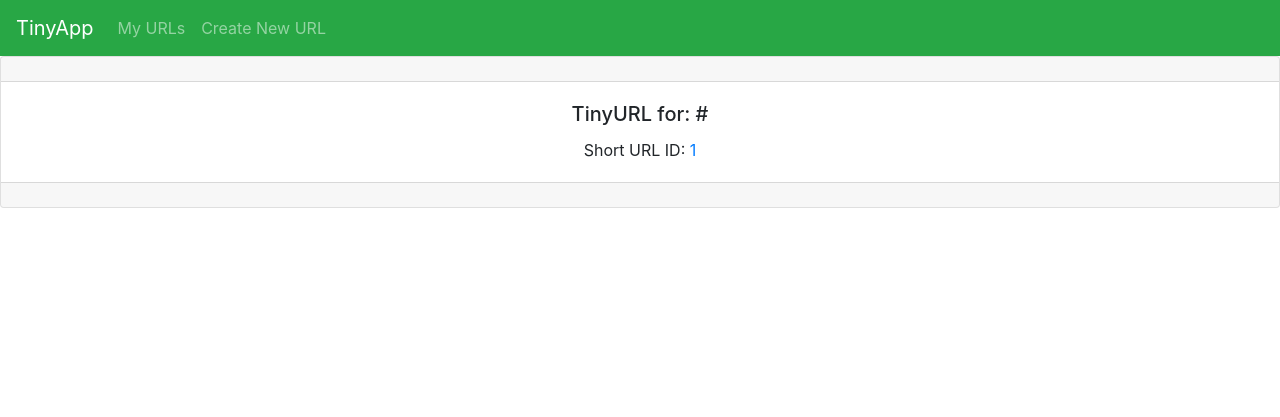
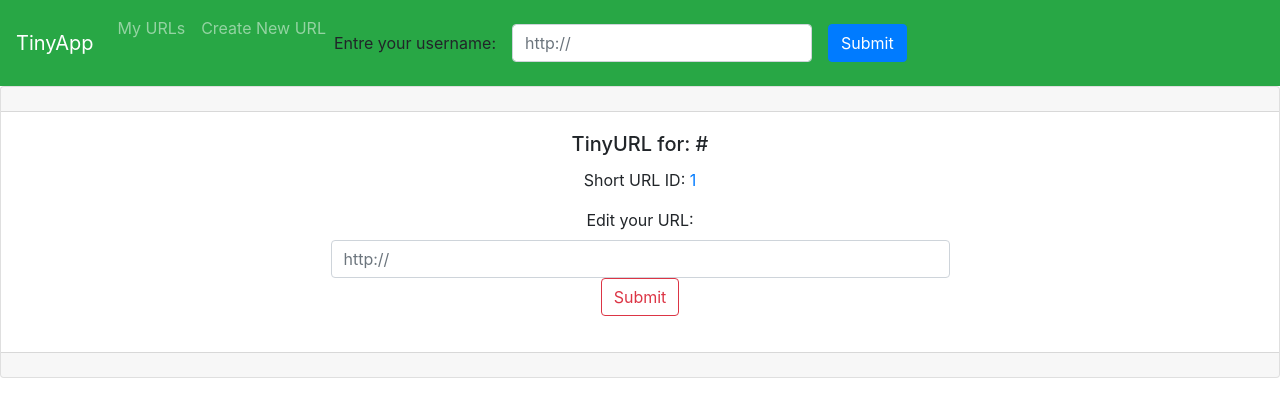
Before and after one commit to WilWadman/tinyapp, a Node server app: template views/urls_show.ejs in a window 1280 px wide. Shown: the top 417 px of the page. Run offline with Node 20, Linux system fonts and the light colour scheme; the template is opened without the code that fills it: most values are stand-ins (such as "Sample title", 1, 10 or a date in 2020); some libraries are stand-ins or nearby versions.

Commit message:
Added form to accept username submissions

```diff
--- a/express_server.js
+++ b/express_server.js
@@ -45,6 +45,15 @@ app.post("/urls/:id/delete", (req, res) =>{
   res.redirect('/urls')
 } )
 
+app.post("/urls/:id", (req, res) =>{
+ // need to access the existing id
+ // then need to update the existing id with the newly inputted updatedURL
+ urlDatabase[req.params.id] = req.body.updatedURL
+ console.log(req.params)
+ console.log(req.body)
+  res.redirect('/urls')
+})
+
 app.get("/", (req, res) => {
   res.send("Hello!");
 });
--- a/package.json
+++ b/package.json
@@ -19,6 +19,7 @@
   },
   "homepage": "https://github.com/WilWadman/tinyapp#readme",
   "dependencies": {
+    "cookie-parser": "^1.4.6",
     "ejs": "^3.1.8",
     "express": "^4.18.2"
   },
--- a/views/partials/_header.ejs
+++ b/views/partials/_header.ejs
@@ -16,6 +16,17 @@
       <div class="navbar-nav">
         <a class="nav-item nav-link" href="/urls">My URLs</a>
         <a class="nav-item nav-link" href="/urls/new">Create New URL</a>
+        <form class="form-inline" action="/login" method="POST">
+          <label for="username">Entre your username:</label>
+          <input
+            class="form-control"
+            type="text"
+            name="username"
+            placeholder="http://"
+            style="width: 300px; margin: 1em"
+          />
+          <button type="submit" class="btn btn-primary">Submit</button>
+        </form>
       </div>
     </div>
   </nav>
--- a/views/urls_index.ejs
+++ b/views/urls_index.ejs
@@ -38,8 +38,11 @@
               <td><%= id %></td>
               <td><%= urls[id] %></td>
               <td>
-                <form method="POST" action="/urls/9sm5xK/delete"><button class="btn btn-outline-danger" type="submit">Delete</button></form></td>
+                <form method="POST" action="/urls/<%= id %>/delete"><button class="btn btn-outline-danger" type="submit">Delete</button></form></td>
+              <td><form method="GET" action="/urls/<%= id %>">
 
+               <button class="btn btn-outline-danger" type="submit">Edit</button>
+             </form></td>
             </tr>
           <% } %>
 
--- a/views/urls_show.ejs
+++ b/views/urls_show.ejs
@@ -19,6 +19,16 @@
         <h5 class="card-title">TinyURL for: <%= longURL %></h5>
         <p class="card-text">
           Short URL ID: <a href="/u/<%= id %>"><%= id %></a>
+          <form align="centre" method="POST" action="/urls/<%= id %>">
+             <label for="updatedURL">Edit your URL:</label>
+            <input
+              class="form-control"
+              type="text"
+              name="updatedURL"
+              placeholder="http://"
+              style="width: 50%; margin-left: 25%" />
+            <button class="btn btn-outline-danger" type="submit">Submit</button>
+          </form>
         </p>
       </div>
       <div class="card-footer text-muted"></div>
```
Also changed, not shown: 1 other file.
